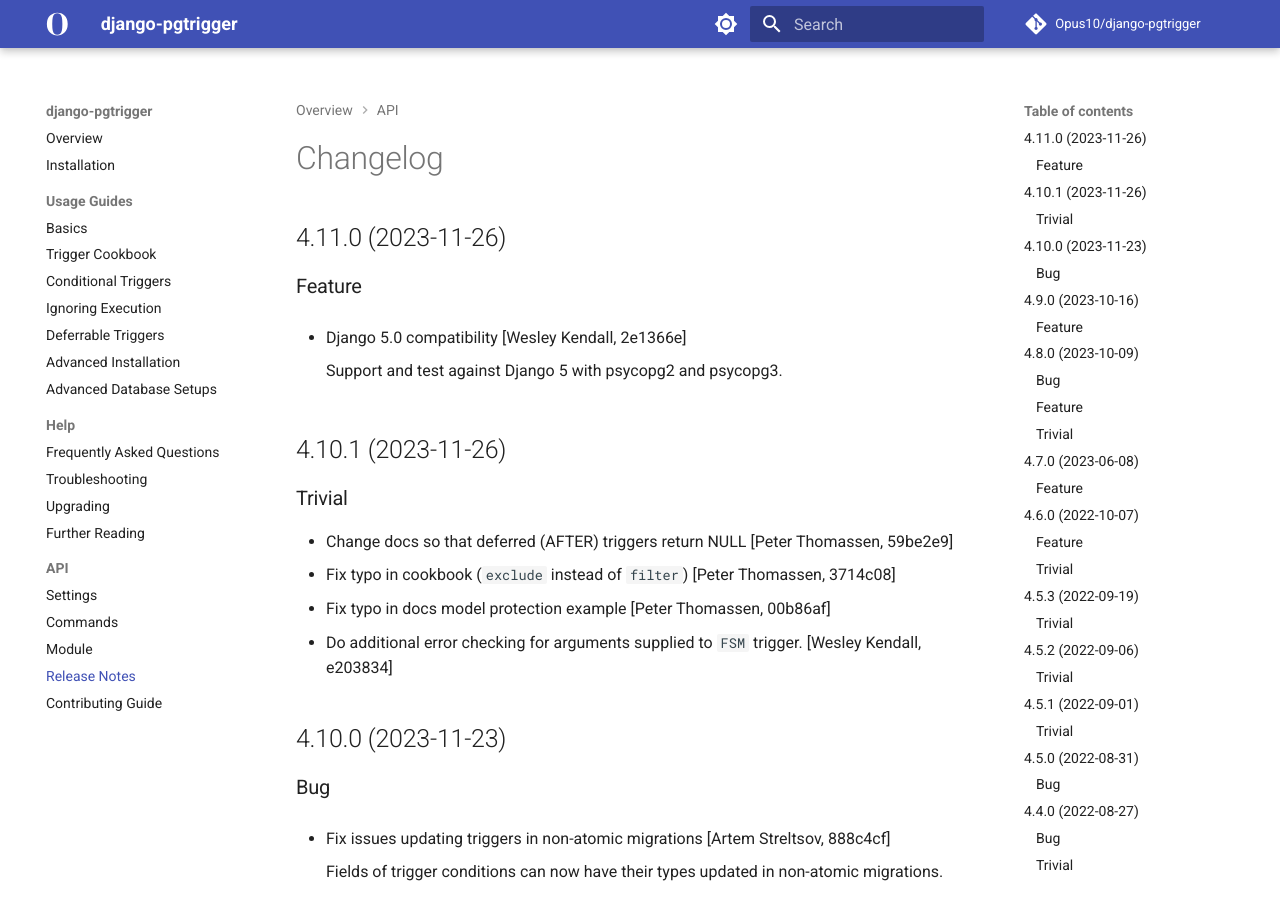
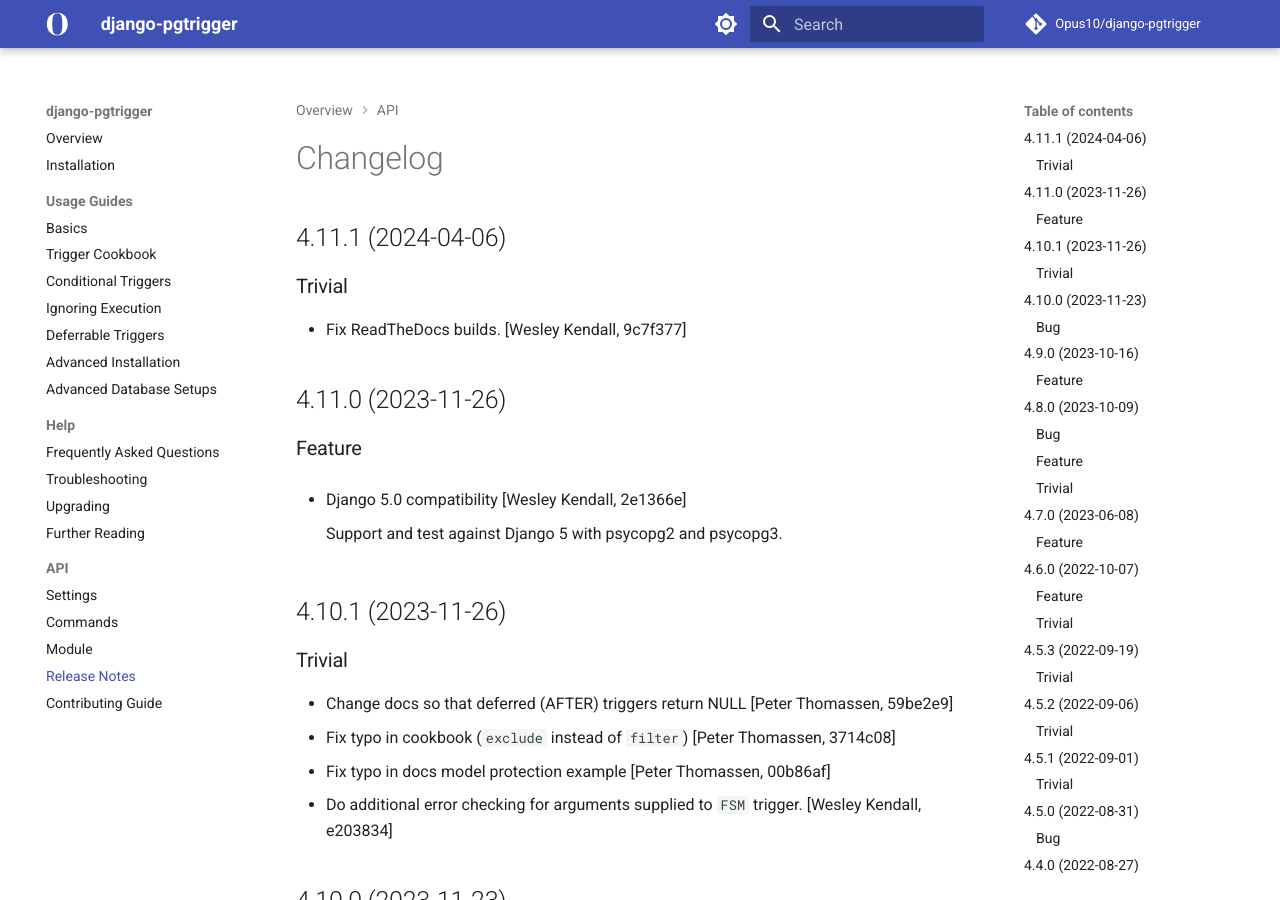
Before and after one commit to Opus10/django-pgtrigger, an MkDocs documentation site: the page built from docs/release_notes.md, in a window 1280 px wide and 900 px high. Built offline with MkDocs 1.6.1 and Material for MkDocs 9.7.7, drawn with Linux system fonts in a browser that asks for light colours; comment, search, counter and statistics services are not loaded.

Commit message:
Release version 4.11.1 [skip ci]
Type: trivial

```diff
--- a/docs/release_notes.md
+++ b/docs/release_notes.md
@@ -1,4 +1,10 @@
 # Changelog
+
+## 4.11.1 (2024-04-06)
+
+### Trivial
+
+  - Fix ReadTheDocs builds. [Wesley Kendall, 9c7f377]
 
 ## 4.11.0 (2023-11-26)
 
--- a/pyproject.toml
+++ b/pyproject.toml
@@ -31,7 +31,7 @@
 exclude = [
   "*/tests/"
 ]
-version = "4.11.0"
+version = "4.11.1"
 description = "Postgres trigger support integrated with Django models."
 authors = ["Wes Kendall"]
 classifiers = [
```
Also changed, not shown: CHANGELOG.md (+6 -0 lines).
